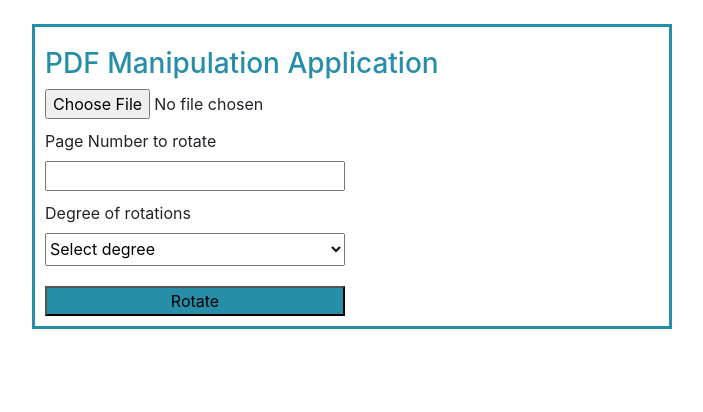
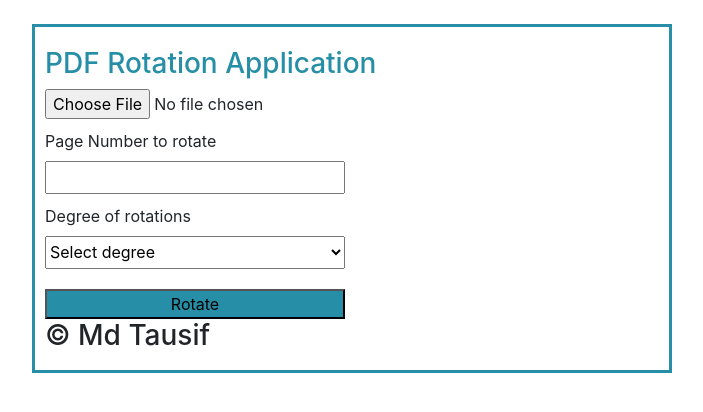
Before and after one commit to codingf3ver/Flask-application-for-pdf-rotation, a Flask app: page / in a window 1280 px wide. Shown: the top 412 px of the page, without its empty margins (288-991 px from the left). Run offline with Flask 2, Linux system fonts and the light colour scheme; some libraries are stand-ins or nearby versions.

Commit message:
Update index.html

```diff
--- a/templates/index.html
+++ b/templates/index.html
@@ -13,12 +13,12 @@
 
     <body>
         <div class="center-content">
-        <h3  class="pdfpage-margin heading-color">PDF Manipulation Application </h3>
+        <h3  class="pdfpage-margin heading-color">PDF Rotation Application </h3>
 
         <form action="{{url_for('upload_file') }}"  method="POST" enctype="multipart/form-data">
         <input type=file name="file" >
         <label class="pdfpage-margin" for="Page">Page Number to rotate</label>
-        <input type="number" id="pdfpage" name = "page_number" min="0">
+        <input type="number" id="pdfpage" style=" height:33px;" name = "page_number" min="0">
         <label class="pdfpage-margin" for="pdfrotate"> Degree of rotations </label>
         <select id="pdfrotate" style=" height:33px;" name="degree_of_rotation">
             <option value="Select degree">Select degree</option>
@@ -28,7 +28,7 @@
         </select>
         <button type="submit" class="btn-color">Rotate</button>
         </form>
-
+        <h3 class="copyright">&copy; Md Tausif</h3>
     </div>
     </body>
 </html>
```
